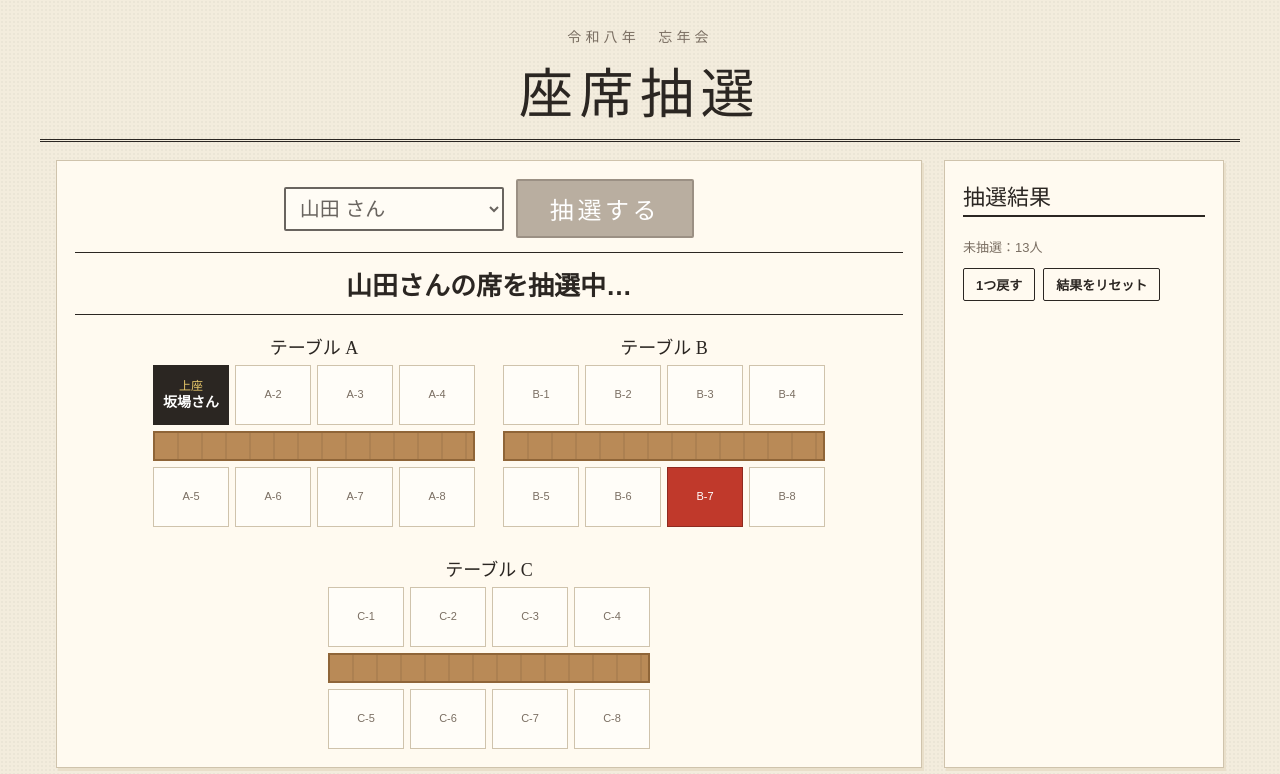
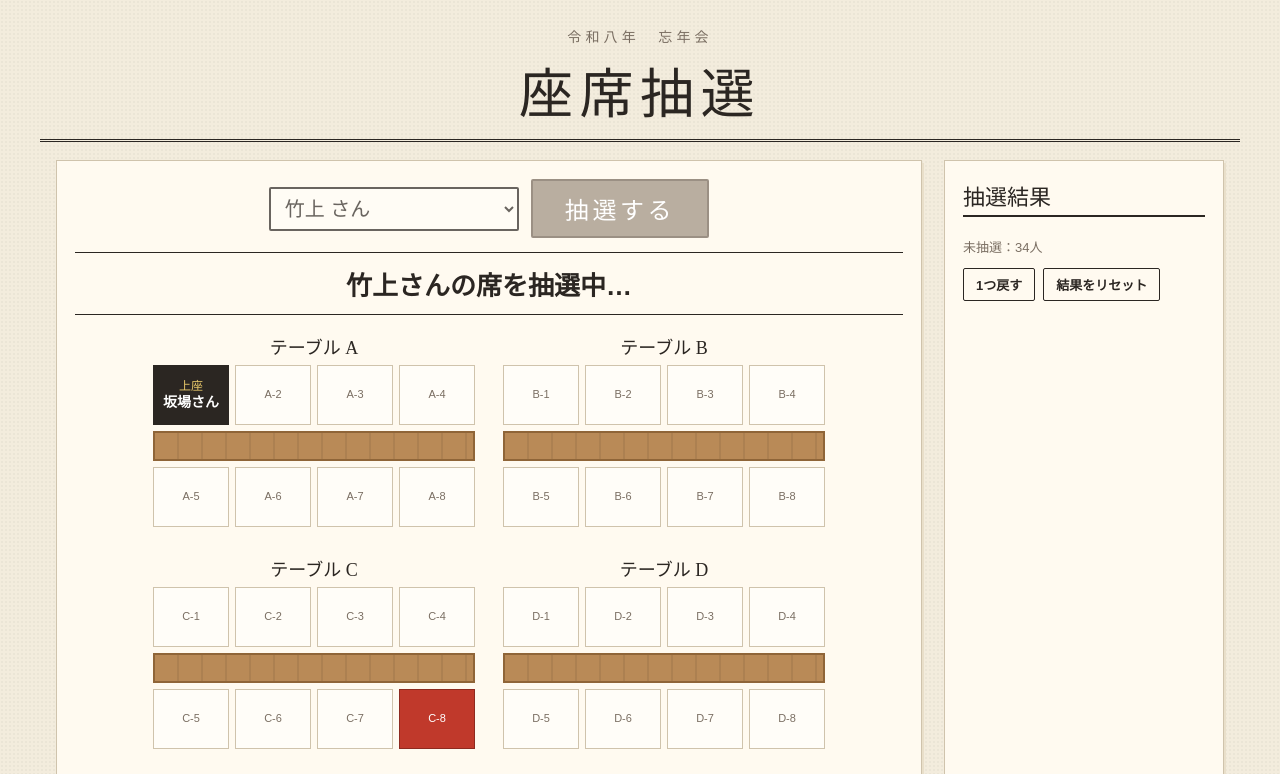
Before and after one commit to MurayamaShota/seat, a plain HTML site: page index.html in a window 1280 px wide. Both pictures are taken after a click on the button "抽選する". Shown: the top 774 px of the page. Drawn offline with Linux system fonts and the light colour scheme; a web font is replaced by a local one.

Commit message:
Add files via upload

```diff
--- a/index.html
+++ b/index.html
@@ -1,11 +1,10 @@
 <!DOCTYPE html>
-<html lang="ja">
-<head>
+<html lang="ja"><head>
 <meta charset="UTF-8">
 <meta name="viewport" content="width=device-width, initial-scale=1">
 <title>座席抽選</title>
 <link rel="preconnect" href="https://fonts.googleapis.com">
-<link href="https://fonts.googleapis.com/css2?family=Yuji+Syuku&family=Zen+Maru+Gothic:wght@400;700&display=swap" rel="stylesheet">
+<link href="https://fonts.googleapis.com/css2?family=Yuji+Syuku&amp;family=Zen+Maru+Gothic:wght@400;700&amp;display=swap" rel="stylesheet">
 <style>
   :root{
     --paper:#f3ecdd; --paper2:#e9dfca; --ink:#2b2622; --sub:#7a6e62; --line:#cfc3ac;
@@ -154,6 +153,12 @@
       <div class="hint" style="margin-bottom:6px">「おまかせ」の人は空いている席からランダムに決まります。★は偉い人の近くの席です。</div>
       <table class="rig-table" id="rigTable"></table>
     </div>
+    <div class="fld export">
+      <label>共通設定の書き出し（パソコン用）</label>
+      <div class="hint" style="margin-bottom:6px">「保存して反映」のあとに押すと、テーブル数・席数・偉い人の名前と席・参加者を書き込んだ index.html を保存します。仕込みは書き込まれません。</div>
+      <button class="sub-btn" id="cfgExport">共通設定入りのファイルを保存</button>
+      <span id="exportMsg" class="hint" style="margin-left:8px"></span>
+    </div>
     <div class="modal-foot">
       <button class="sub-btn" id="cfgClose">閉じる</button>
       <button class="primary" id="cfgSave">保存して反映</button>
@@ -164,12 +169,62 @@
 <script>
 (() => {
   const STORE_KEY = "bonenkai-seat-v1";
-  const defaults = {
-    tables: 3, seats: 8, boss: "坂場さん", bossSeat: "A-1",
-    people: ["山田","佐藤","鈴木","高橋","田中","伊藤","渡辺","中村","小林","加藤","吉田","山本","村山"],
-    rigs: {}  // name -> seatId
+  // ===== 共通設定（全員に反映される部分）。「共通設定入りのファイルを保存」で自動で書き換わります =====
+  /*PRESET_START*/
+  const PRESET = {
+    "tables": 5,
+    "seats": 8,
+    "boss": "坂場さん",
+    "bossSeat": "A-1",
+    "people": [
+      "竹上",
+      "笠原",
+      "高須",
+      "岡崎",
+      "清水",
+      "曽野",
+      "八木",
+      "本間",
+      "松井",
+      "長谷川",
+      "永塚",
+      "松本",
+      "佐藤　充",
+      "菅谷",
+      "関谷",
+      "深谷",
+      "相原",
+      "チョン",
+      "榎戸",
+      "高橋",
+      "二川",
+      "中野",
+      "佐藤（イビデン）",
+      "大金",
+      "野口",
+      "小野",
+      "石井",
+      "村山",
+      "川上",
+      "吉野",
+      "金沢",
+      "小島",
+      "佐藤",
+      "浅野"
+    ]
   };
-  let cfg = load() || structuredClone(defaults);
+  /*PRESET_END*/
+  // ===============================================================================================
+  const PRESET_KEY = JSON.stringify(PRESET);
+  // 端末に保存された設定は、共通設定が変わっていなければ使う。変わっていたら共通設定を使い、仕込みだけ引き継ぐ
+  let cfg = (() => {
+    const local = load();
+    if(local && local.presetKey === PRESET_KEY) return local;
+    const base = JSON.parse(PRESET_KEY);
+    const rigs = {};
+    if(local && local.rigs) for(const n in local.rigs) if(base.people.includes(n)) rigs[n] = local.rigs[n];
+    return Object.assign(base, { rigs, presetKey: PRESET_KEY });
+  })();
   let results = []; // {name, seat}
 
   function load(){ try{ const s = localStorage.getItem(STORE_KEY); return s ? JSON.parse(s) : null; }catch(e){ return null; } }
@@ -303,14 +358,14 @@
       let s;
       if(i===steps-1) s = target;
       else { do{ s = free[Math.floor(Math.random()*free.length)]; }while(free.length>2 && (s===last || (i===steps-2 && s===target))); }
-      if(last) seatEl(last)?.classList.remove("flash");
-      seatEl(s)?.classList.add("flash"); last = s;
+      if(last && seatEl(last)) seatEl(last).classList.remove("flash");
+      if(seatEl(s)) seatEl(s).classList.add("flash"); last = s;
       beep(i===steps-1 ? 1200 : 700 + (i%2)*300, 0.05);
       const p = i/steps;
       await sleep(40 + Math.pow(p,3)*270);
     }
     await sleep(250);
-    seatEl(target)?.classList.remove("flash");
+    if(seatEl(target)) seatEl(target).classList.remove("flash");
     results.push({name, seat:target});
     paintSeats();
     const el = seatEl(target); el.classList.add("hit");
@@ -382,13 +437,38 @@
     });
     if(dup.length){ $("cfgSave").textContent = `同じ席が重複：${dup.join(", ")}`; setTimeout(()=>$("cfgSave").textContent="保存して反映",2000); return; }
     cfg = { tables, seats, boss: $("cfgBoss").value.trim()||"偉い人", bossSeat: $("cfgBossSeat").value,
-            people: $("cfgPeople").value.split("\n").map(s=>s.trim()).filter(Boolean), rigs };
+            people: $("cfgPeople").value.split("\n").map(s=>s.trim()).filter(Boolean), rigs, presetKey: PRESET_KEY };
     const cap = tables*seats - 1;
     results = results.filter(r=>cfg.people.includes(r.name) && allSeats().includes(r.seat) && r.seat!==cfg.bossSeat);
     save(); renderMap(); renderSide();
     $("lcd").classList.remove("win");
     $("lcd").textContent = cfg.people.length > cap ? `⚠ 席が足りません（参加者${cfg.people.length}人／空き席${cap}席）` : "参加者を選んでボタンを押してください";
     $("modalBg").classList.remove("open");
+  }
+
+  // ---- export ----
+  function exportHtml(){
+    const shared = { tables: cfg.tables, seats: cfg.seats, boss: cfg.boss, bossSeat: cfg.bossSeat, people: cfg.people };
+    const block = "/*PRESET_START*/\n  const PRESET = " + JSON.stringify(shared, null, 2).replace(/\n/g, "\n  ") + ";\n  /*PRESET_END*/";
+    const doc = document.documentElement.cloneNode(true);
+    ["map","results","who","rigTable","cfgBossSeat"].forEach(id=>{ const el = doc.querySelector("#"+id); if(el) el.innerHTML = ""; });
+    doc.querySelector("#waiting").textContent = "";
+    doc.querySelector("#lcd").textContent = "参加者を選んでボタンを押してください";
+    doc.querySelector("#lcd").className = "lcd";
+    doc.querySelector("#exportMsg").textContent = "";
+    doc.querySelector("#modalBg").className = "modal-bg";
+    doc.querySelectorAll(".confetti").forEach(c=>c.remove());
+    doc.querySelectorAll("button[disabled],select[disabled]").forEach(b=>b.removeAttribute("disabled"));
+    const sc = [...doc.querySelectorAll("script")].find(x=>x.textContent.includes("PRESET_START"));
+    sc.textContent = sc.textContent.replace(/\/\*PRESET_START\*\/[\s\S]*?\/\*PRESET_END\*\//, block);
+    const html = "<!DOCTYPE html>\n" + doc.outerHTML;
+    try{
+      const url = URL.createObjectURL(new Blob([html], {type:"text/html"}));
+      const a = document.createElement("a"); a.href = url; a.download = "index.html";
+      document.body.appendChild(a); a.click(); a.remove();
+      setTimeout(()=>URL.revokeObjectURL(url), 2000);
+      $("exportMsg").textContent = "index.html を保存しました";
+    }catch(e){ $("exportMsg").textContent = "保存できませんでした（パソコンのブラウザで開いてください）"; }
   }
 
   // ---- events ----
@@ -404,6 +484,7 @@
   document.addEventListener("keydown", e=>{ if(e.ctrlKey && e.shiftKey && (e.key==="S"||e.key==="s")){ e.preventDefault(); openCfg(); } });
   $("cfgClose").onclick = ()=>$("modalBg").classList.remove("open");
   $("cfgSave").onclick = saveCfg;
+  $("cfgExport").onclick = exportHtml;
   ["cfgTables","cfgSeats"].forEach(id=>$(id).addEventListener("change", ()=>{ fillBossSeat(); fillRigs(); }));
   $("cfgBossSeat").addEventListener("change", fillRigs);
   $("cfgPeople").addEventListener("blur", fillRigs);
@@ -411,5 +492,6 @@
   renderMap(); renderSide();
 })();
 </script>
-</body>
-</html>
+
+
+</body></html>
```
